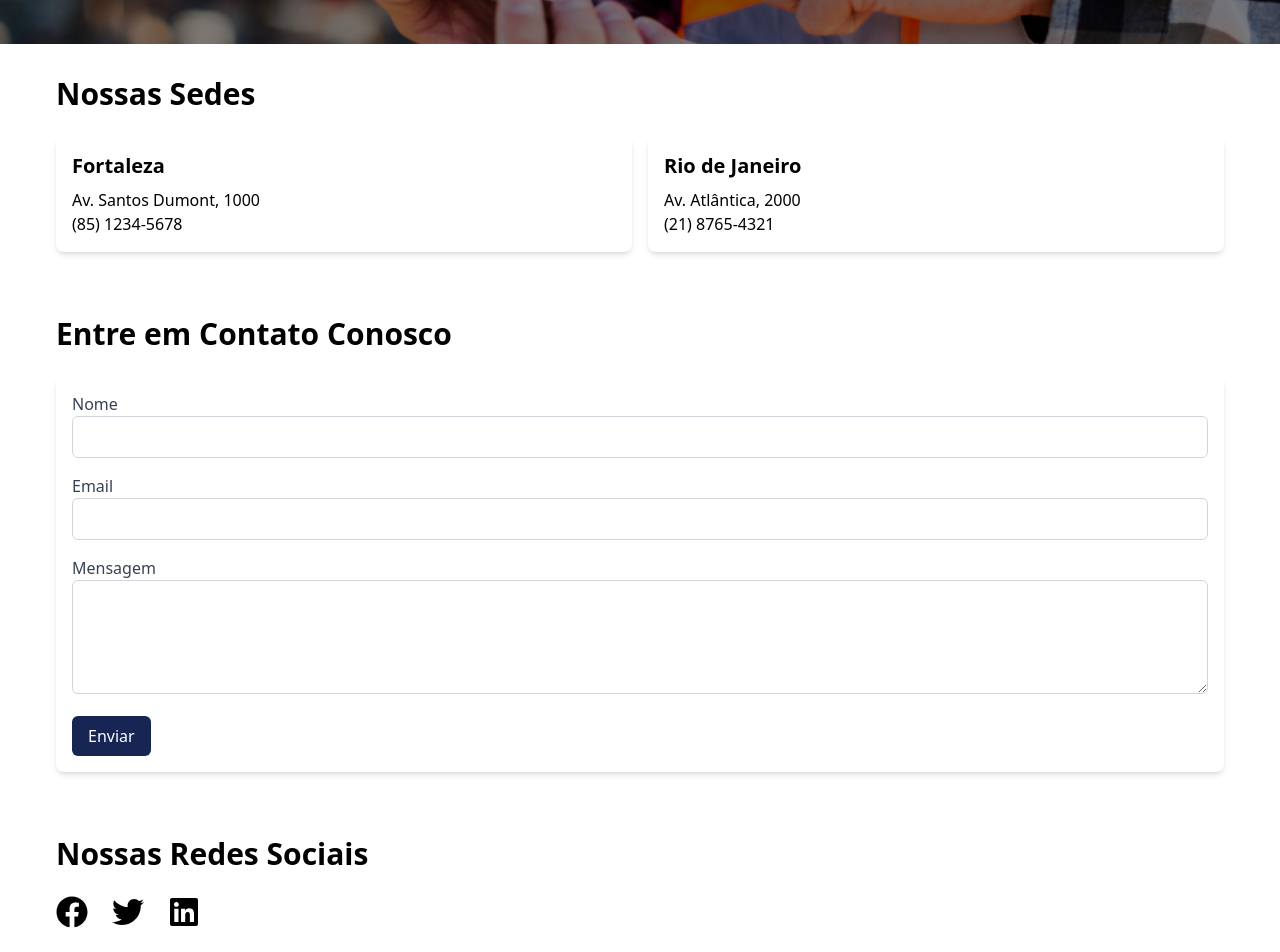
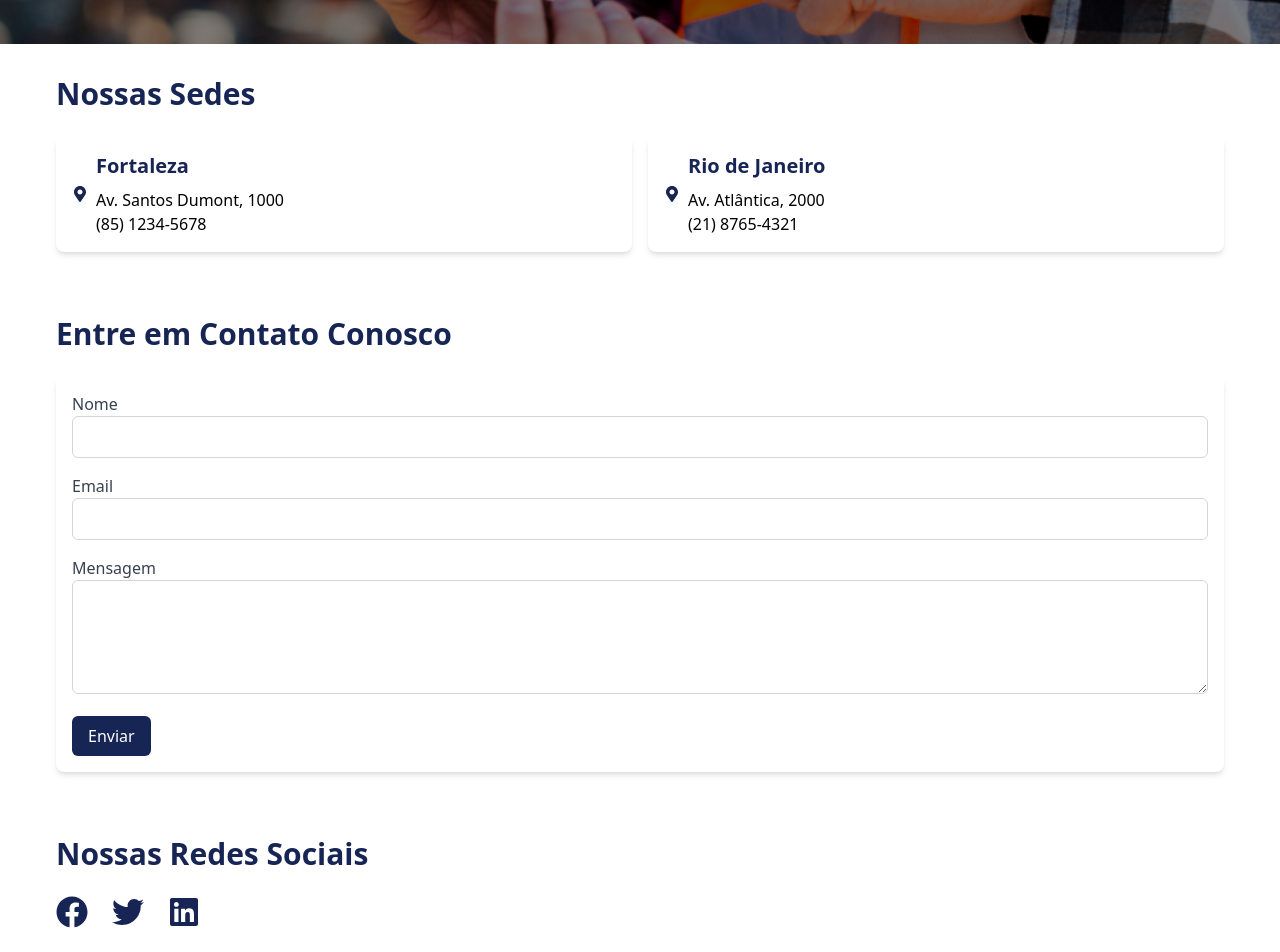
Before and after one commit to moniquedg/GTi-site-react, a React (Create React App) app: page /contact in a window 1280 px wide. Shown: the part 340-1292 px from the top of the page. Built offline with nearby package versions, Linux system fonts and the light colour scheme.

Commit message:
ajuste nas cores dos textos

```diff
--- a/src/pages/Contact.jsx
+++ b/src/pages/Contact.jsx
@@ -1,4 +1,5 @@
 import React from 'react';
+import { FaMapMarkerAlt } from 'react-icons/fa';
 import { FaFacebook, FaTwitter, FaLinkedin } from 'react-icons/fa';
 import offices from '../data/offices.json';
 import contactHeader from '../assets/header-contacts.jpg';
@@ -14,20 +15,23 @@ const Contact = () => {
       </div>
 
       <div className="container mx-auto max-w-screen-xl py-8 px-4">
-        <h2 className="text-3xl font-bold mb-6">Nossas Sedes</h2>
+        <h2 className="text-3xl font-bold mb-6 text-blue-950">Nossas Sedes</h2>
         <div className="grid grid-cols-1 md:grid-cols-2 gap-4">
           {offices.map((office) => (
-            <div key={office.id} className="bg-white shadow-md p-4 rounded-lg">
-              <h3 className="text-xl font-bold mb-2">{office.city}</h3>
-              <p>{office.address}</p>
-              <p>{office.phone}</p>
+            <div key={office.id} className="bg-white shadow-md p-4 rounded-lg flex items-center">
+              <FaMapMarkerAlt className="text-blue-950 mr-2" />
+              <div>
+                <h3 className="text-xl font-bold mb-2 text-blue-950">{office.city}</h3>
+                <p>{office.address}</p>
+                <p>{office.phone}</p>
+              </div>
             </div>
           ))}
         </div>
       </div>
 
       <div className="container mx-auto max-w-screen-xl py-8 px-4">
-        <h2 className="text-3xl font-bold mb-6">Entre em Contato Conosco</h2>
+        <h2 className="text-3xl font-bold mb-6 text-blue-950">Entre em Contato Conosco</h2>
         <form className="bg-white shadow-md p-4 rounded-lg">
           <div className="mb-4">
             <label htmlFor="name" className="block text-gray-700">Nome</label>
@@ -46,8 +50,8 @@ const Contact = () => {
       </div>
 
       <div className="container mx-auto max-w-screen-xl py-8 px-4">
-        <h2 className="text-3xl font-bold mb-6">Nossas Redes Sociais</h2>
-        <div className="flex space-x-6">
+        <h2 className="text-3xl font-bold mb-6 text-blue-950">Nossas Redes Sociais</h2>
+        <div className="flex space-x-6 text-blue-950">
           <a href="#" className="hover:text-gray-400">
             <FaFacebook size={32} />
           </a>
```
